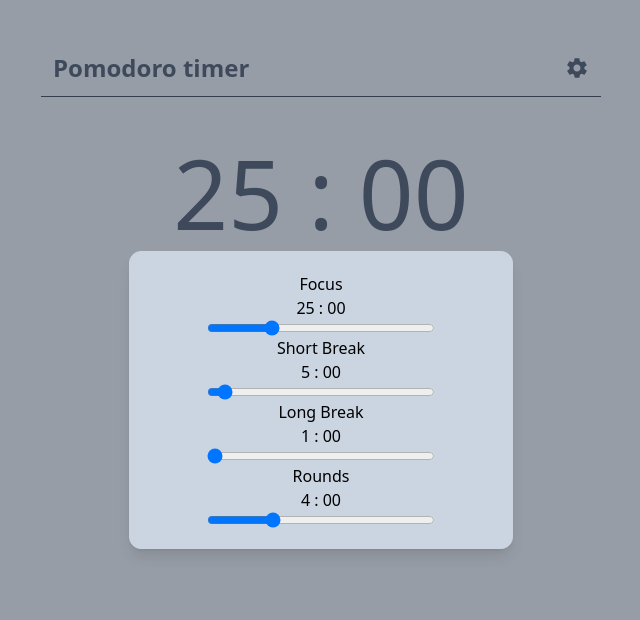
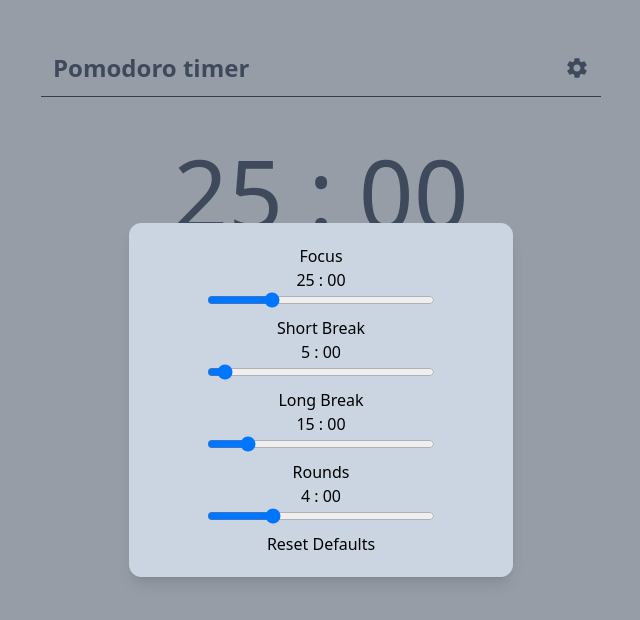
Before and after one commit to SrPolo/pomodoro-timer, a React (Vite) app: page / in a window 1280 px wide. Both pictures are taken after a click on the button 896 px from the left and 68 px from the top of the page. Shown: the top 620 px of the page, without its empty margins (319-959 px from the left). Built offline with nearby package versions, Linux system fonts and the light colour scheme.

Commit message:
reset settings button

```diff
--- a/src/components/SettingsForm.jsx
+++ b/src/components/SettingsForm.jsx
@@ -6,7 +6,8 @@ import RangeInput from './RangeInput'
 const timeSettings = ['focusTime', 'shortBreakTime', 'longBreakTime']
 
 const Settings = () => {
-  const { settings, changeSettings } = useContext(SettingsContext)
+  const { settings, changeSettings, resetDefaults } =
+    useContext(SettingsContext)
 
   const handleChange = (e) => {
     const { value, name } = e.target
@@ -16,8 +17,13 @@ const Settings = () => {
     changeSettings(name, convertedValue)
   }
 
+  const handleReset = (e) => {
+    e.preventDefault()
+    resetDefaults()
+  }
+
   return (
-    <form>
+    <form className="flex flex-col gap-2">
       <RangeInput
         label="Focus"
         name={'focusTime'}
@@ -50,6 +56,12 @@ const Settings = () => {
         onChange={handleChange}
         value={settings.rounds}
       />
+
+      <div>
+        <button onClick={handleReset} className="block m-auto">
+          Reset Defaults
+        </button>
+      </div>
     </form>
   )
 }
--- a/src/contexts/SettingsProvider.jsx
+++ b/src/contexts/SettingsProvider.jsx
@@ -6,7 +6,7 @@ const SettingsContext = createContext()
 const initialValues = {
   focusTime: 1500,
   shortBreakTime: 300,
-  longBreakTime: 75,
+  longBreakTime: 900,
   rounds: 4,
 }
 
@@ -20,8 +20,18 @@ const SettingsProvider = ({ children }) => {
     })
   }
 
+  const resetDefaults = () => {
+    setSettings(initialValues)
+  }
+
+  const exportedValues = {
+    settings,
+    changeSettings,
+    resetDefaults,
+  }
+
   return (
-    <SettingsContext.Provider value={{ settings, changeSettings }}>
+    <SettingsContext.Provider value={exportedValues}>
       {children}
     </SettingsContext.Provider>
   )
```
